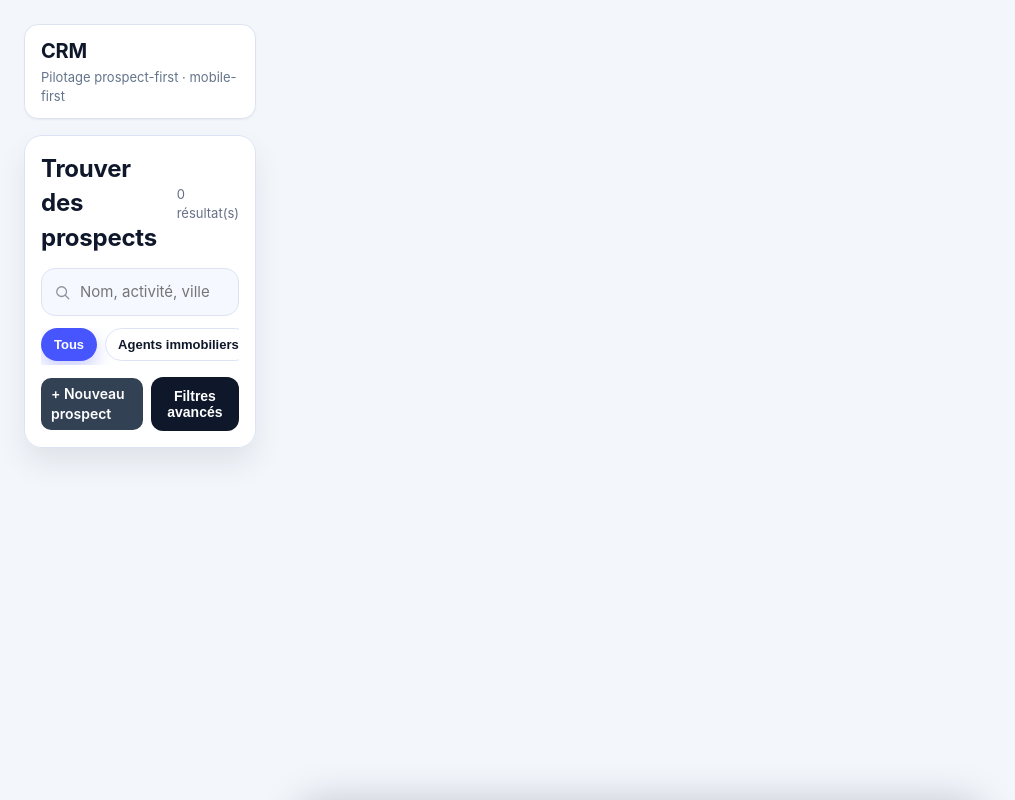
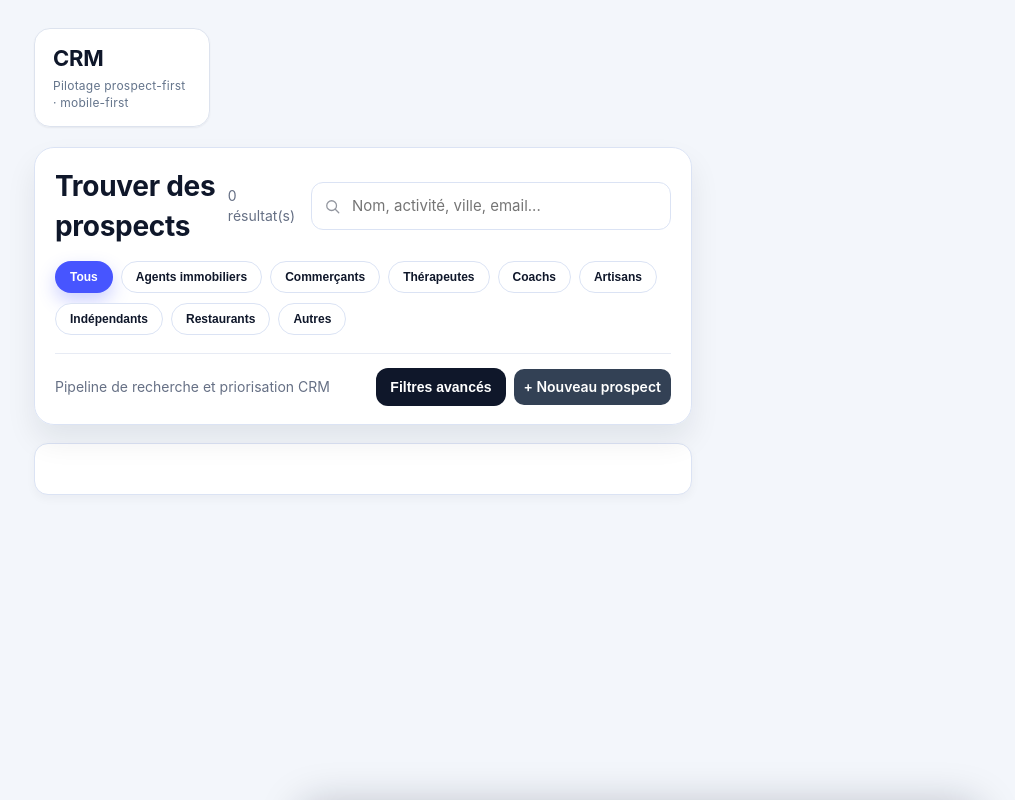
Before and after one commit to olimcfly/scrapper-crm, a PHP site: template templates/prospects/list.php in a window 1280 px wide. Shown: the whole page, without its empty margins (0-1015 px from the left). Run offline with PHP 8.4, Linux system fonts and the light colour scheme; the template is opened without the code that fills it, so the values that code supplies are empty.

Commit message:
Refonte desktop ciblée du layout et de la liste prospects

```diff
--- a/templates/layout/header.php
+++ b/templates/layout/header.php
@@ -89,7 +97,7 @@
       padding-bottom: calc(var(--bottom-nav-height) + var(--ds-space-5));
     }
 
-    .container { max-width: 1240px; margin: 0 auto; }
+    .container { max-width: 1320px; margin: 0 auto; }
     .container.login-container { max-width: 1200px; padding: 0; }
 
     .topbar {
@@ -373,10 +381,23 @@
     .bottom-nav-link span[aria-hidden='true'] { font-size: 18px; }
 
     @media (min-width: 900px) {
-      .app-shell { grid-template-columns: 280px 1fr; }
+      .app-shell { grid-template-columns: 236px minmax(0, 1fr); }
       .sidebar { display: block; }
       .workspace { padding: var(--ds-space-5); }
       .bottom-nav { display: none; }
+    }
+
+    @media (min-width: 1200px) {
+      .app-shell { grid-template-columns: 244px minmax(0, 1fr); }
+      .workspace { padding: 28px 34px; }
+      .topbar {
+        margin-bottom: 20px;
+        border-radius: 16px;
+        padding: 14px 18px;
+      }
+      .topbar-main h1 { font-size: 22px; }
+      .topbar-subtitle { font-size: 12px; letter-spacing: .02em; }
+      .search-input { max-width: 280px; }
     }
   </style>
 </head>
--- a/templates/prospects/list.php
+++ b/templates/prospects/list.php
@@ -99,6 +99,11 @@ $totalProspects = (int) ($pagination['total'] ?? 0);
     gap: 10px;
   }
 
+  .finder-toolbar-head {
+    display: grid;
+    gap: 10px;
+  }
+
   .finder-title-row {
     display: flex;
     justify-content: space-between;
@@ -119,6 +124,7 @@ $totalProspects = (int) ($pagination['total'] ?? 0);
 
   .finder-search {
     position: relative;
+    width: 100%;
   }
 
   .finder-search input {
@@ -178,6 +184,14 @@ $totalProspects = (int) ($pagination['total'] ?? 0);
     justify-content: space-between;
     align-items: center;
     gap: 8px;
+    flex-wrap: wrap;
+  }
+
+  .finder-actions {
+    display: flex;
+    align-items: center;
+    gap: 8px;
+    flex-wrap: wrap;
   }
 
   .finder-btn {
@@ -508,15 +522,113 @@ $totalProspects = (int) ($pagination['total'] ?? 0);
   }
 
   @media (min-width: 1060px) {
-    .prospect-list { grid-template-columns: repeat(3, minmax(0, 1fr)); }
-    .finder-header { gap: 12px; }
-    .finder-title-row h2 { font-size: 24px; }
+    .prospects-finder {
+      gap: 18px;
+    }
+
+    .finder-header {
+      top: 16px;
+      border-radius: 20px;
+      padding: 18px 20px;
+      gap: 14px;
+    }
+
+    .finder-toolbar-head {
+      grid-template-columns: minmax(240px, 1fr) minmax(360px, 520px);
+      align-items: center;
+      gap: 16px;
+    }
+
+    .finder-title-row h2 { font-size: 28px; }
+    .finder-kpi { font-size: 14px; }
+
+    .finder-search input {
+      border-radius: 12px;
+      padding: 12px 14px 12px 40px;
+      font-size: 15px;
+      background: #fff;
+    }
+
+    .finder-toolbar {
+      border-top: 1px solid #e7ebf4;
+      padding-top: 14px;
+    }
+
+    .category-scroll {
+      overflow: visible;
+      flex-wrap: wrap;
+      row-gap: 10px;
+    }
+
+    .category-chip {
+      padding: 8px 14px;
+      font-size: 12px;
+    }
+
+    .active-filters {
+      background: #fff;
+      border: 1px solid var(--finder-border);
+      border-radius: 14px;
+      padding: 10px 12px;
+      min-height: 52px;
+      box-shadow: 0 4px 10px rgba(15, 23, 42, 0.04);
+    }
+
+    .prospect-list {
+      grid-template-columns: repeat(2, minmax(0, 1fr));
+      gap: 16px;
+    }
+
+    .prospect-card {
+      border-radius: 18px;
+      padding: 18px;
+      min-height: 266px;
+      gap: 14px;
+    }
+
+    .prospect-name {
+      font-size: 18px;
+    }
+
+    .prospect-meta {
+      font-size: 14px;
+      margin-top: 6px;
+    }
+
+    .presence-grid {
+      grid-template-columns: repeat(4, minmax(0, 1fr));
+      gap: 10px;
+    }
+
+    .presence-item {
+      min-height: 52px;
+      align-items: center;
+      font-size: 12px;
+    }
+
+    .quick-actions {
+      grid-template-columns: repeat(2, minmax(0, 1fr));
+      gap: 10px;
+      margin-top: 2px;
+    }
+
+    .quick-actions .quick-action:nth-child(n+3) {
+      display: none;
+    }
+  }
+
+  @media (min-width: 1380px) {
+    .prospect-list {
+      grid-template-columns: repeat(3, minmax(0, 1fr));
+      gap: 18px;
+    }
   }
 </style>
 
 <section class="prospects-finder" data-finder-root>
   <form method="get" action="/prospects" class="finder-header">
     <input type="hidden" name="category" value="<?= htmlspecialchars($activeCategory) ?>" data-category-input>
+    <div class="finder-toolbar-head">
       <div class="finder-title-row">
         <h2>Trouver des prospects</h2>
         <p class="finder-kpi"><?= $totalProspects ?> résultat(s)</p>
@@ -532,6 +644,7 @@ $totalProspects = (int) ($pagination['total'] ?? 0);
           autocomplete="off"
           data-search-input
         >
+      </div>
     </div>
 
     <div class="category-scroll" role="tablist" aria-label="Catégories de prospects">
@@ -549,10 +662,13 @@ $totalProspects = (int) ($pagination['total'] ?? 0);
     </div>
 
     <div class="finder-toolbar">
-      <a class="btn secondary compact" href="/prospects/create">+ Nouveau prospect</a>
+      <div class="finder-kpi">Pipeline de recherche et priorisation CRM</div>
+      <div class="finder-actions">
         <button type="button" class="finder-btn" data-open-sheet>
           Filtres avancés<?= count($cleanFilters) > 0 ? ' • ' . count($cleanFilters) : '' ?>
         </button>
+        <a class="btn secondary compact" href="/prospects/create">+ Nouveau prospect</a>
+      </div>
     </div>
   </form>
 
```
Also changed, not shown: other parts of templates/layout/header.php (+15 -7 lines). Lines whose indentation alone changed are shown as unchanged.
